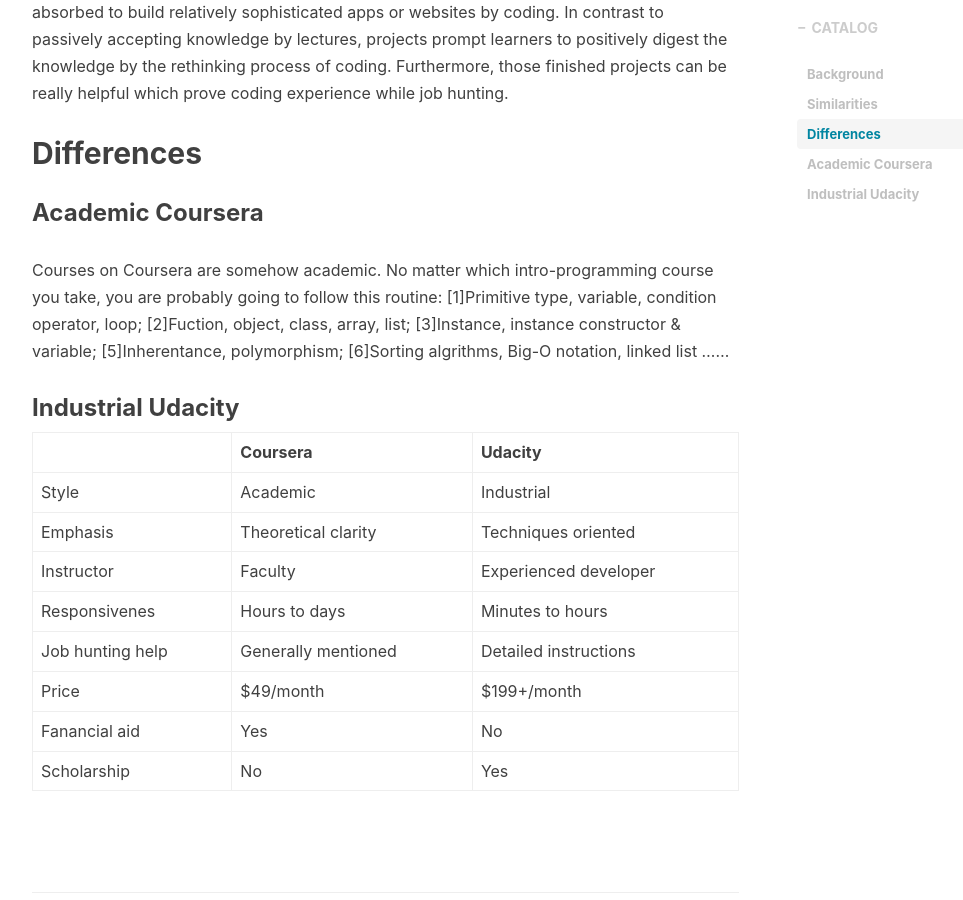
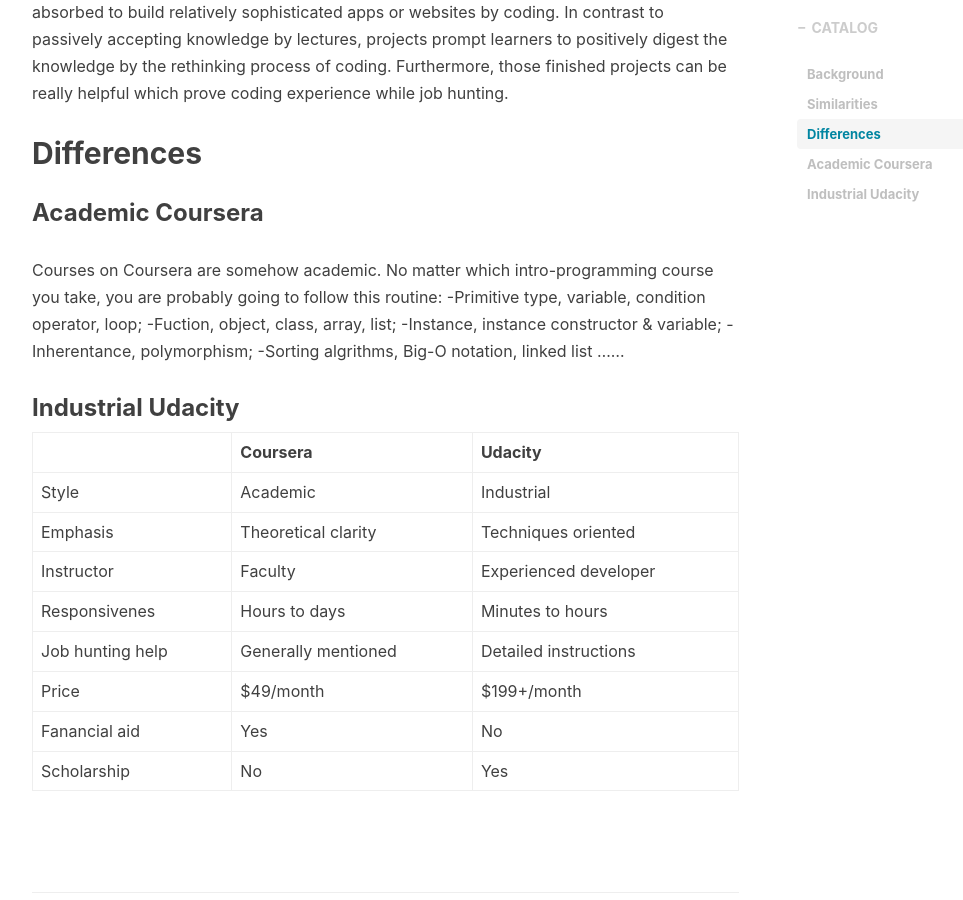
Before and after one commit to biyunwu/biyunwu.github.io, a Jekyll site: the page built from _posts/2018-02-19-coursera-versus-udacity.md, in a window 1280 px wide and 900 px high, scrolled down 1424 px. Shown: the whole window, without its empty margins (233-1196 px from the left). Built offline with Jekyll 4.4.1, drawn with Linux system fonts in a browser that asks for light colours; nearby versions of some CDN libraries; comment, search, counter and statistics services are not loaded.

Commit message:
Correct list format

```diff
--- a/_posts/2018-02-19-coursera-versus-udacity.md
+++ b/_posts/2018-02-19-coursera-versus-udacity.md
@@ -31,11 +31,11 @@
 
 ### Academic Coursera
 Courses on Coursera are somehow academic. No matter which intro-programming course you take, you are probably going to follow this routine:
-[1]Primitive type, variable, condition operator, loop;
-[2]Fuction, object, class, array, list;
-[3]Instance, instance constructor & variable;
-[5]Inherentance, polymorphism;
-[6]Sorting algrithms, Big-O notation, linked list
+-Primitive type, variable, condition operator, loop;
+-Fuction, object, class, array, list;
+-Instance, instance constructor & variable;
+-Inherentance, polymorphism;
+-Sorting algrithms, Big-O notation, linked list
 ......
 
 
```
